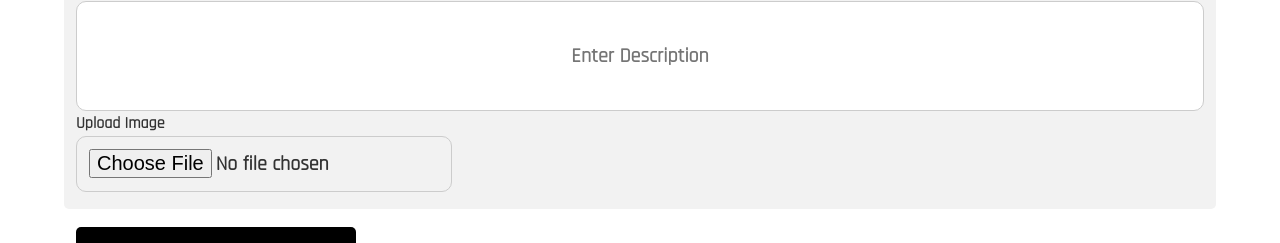
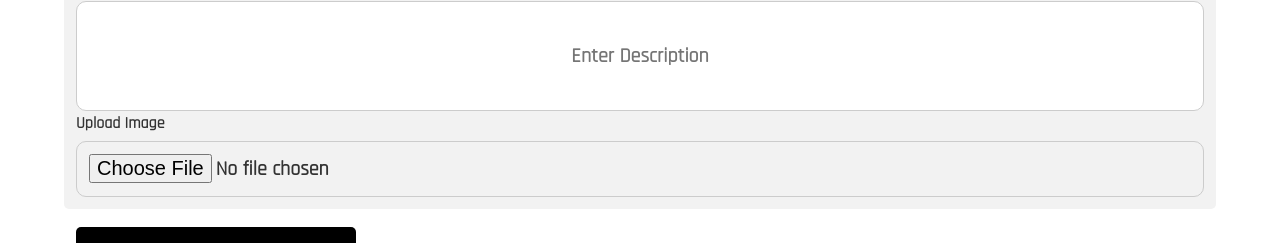
Before and after one commit to kangw97/EcoGo, a plain HTML site: page html/form.html in a window 1280 px wide. Shown: the part 887-1130 px from the top of the page. Drawn offline with nearby package versions, Linux system fonts and the light colour scheme.

Commit message:
Fix code
small changes to fix the code for form submission into firebase

```diff
--- a/html/form.html
+++ b/html/form.html
@@ -100,10 +100,8 @@
             <input id='description' type="text" placeholder="Enter Description">
 
             <!-- Images -->
-            <label class="upload-group">
-                Upload Image
-                <input type="file" class="upload-group" id="file" />
-            </label>
+            <label class="upload-group">Upload Image</label>
+            <input type="file" class="upload-group" id="file" />
 
             <!-- Send -->
             <button id="send" onclick="uploadFile()">SEND</button>
--- a/js/form.js
+++ b/js/form.js
@@ -61,12 +61,13 @@ $("#send").click(function () {
             "Description": des
         });
         window.alert("Your application has been received!");
-        window.location.href = "aboutUs.html";
+
     }
     else {
         window.alert("Please fill out all required fields!");
     }
-})
+
+});
 
 /* Autocomplete function for cities */
 function autocomplete(inp, arr) {
```
Also changed, not shown: html/aboutUs.html (+1 -1 lines).
